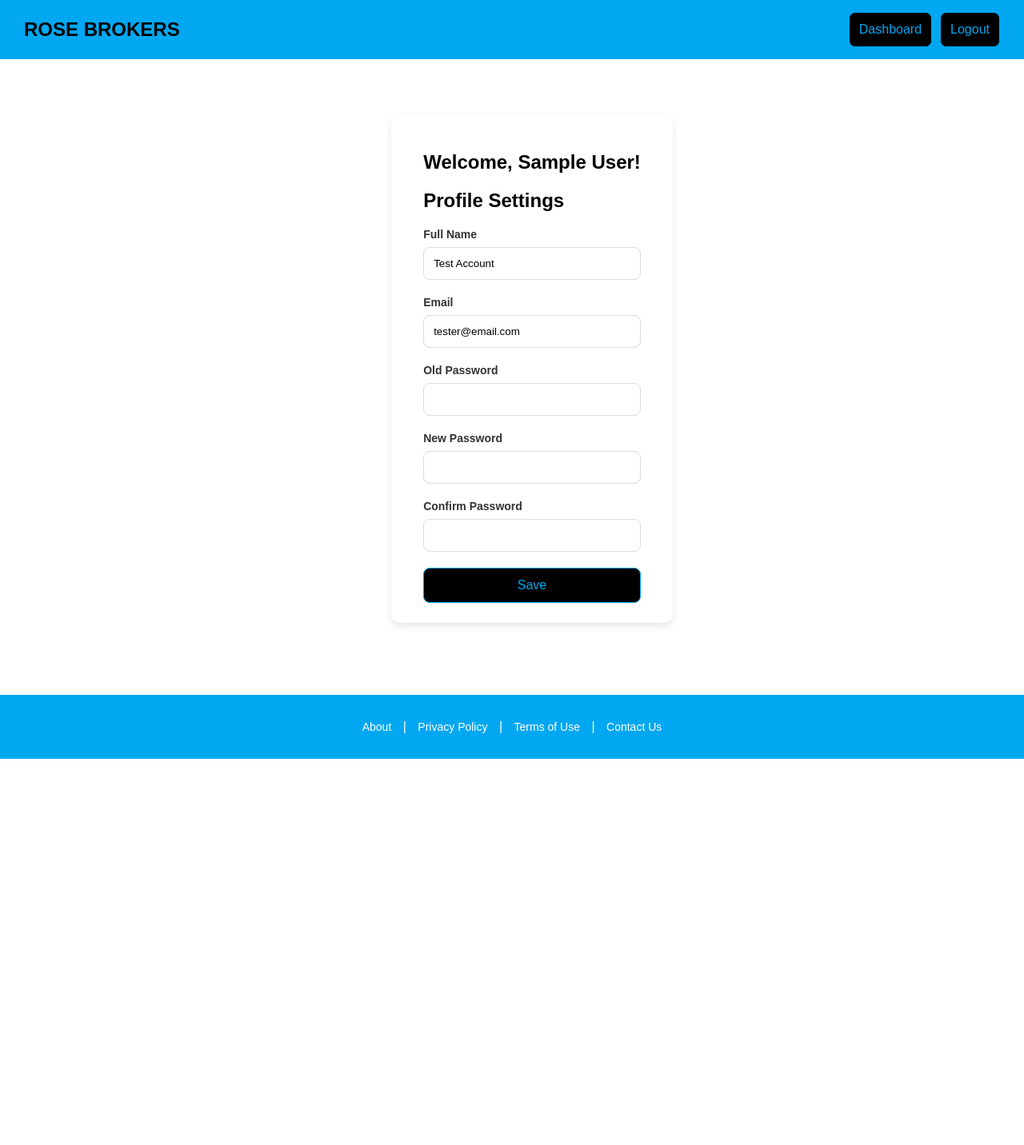
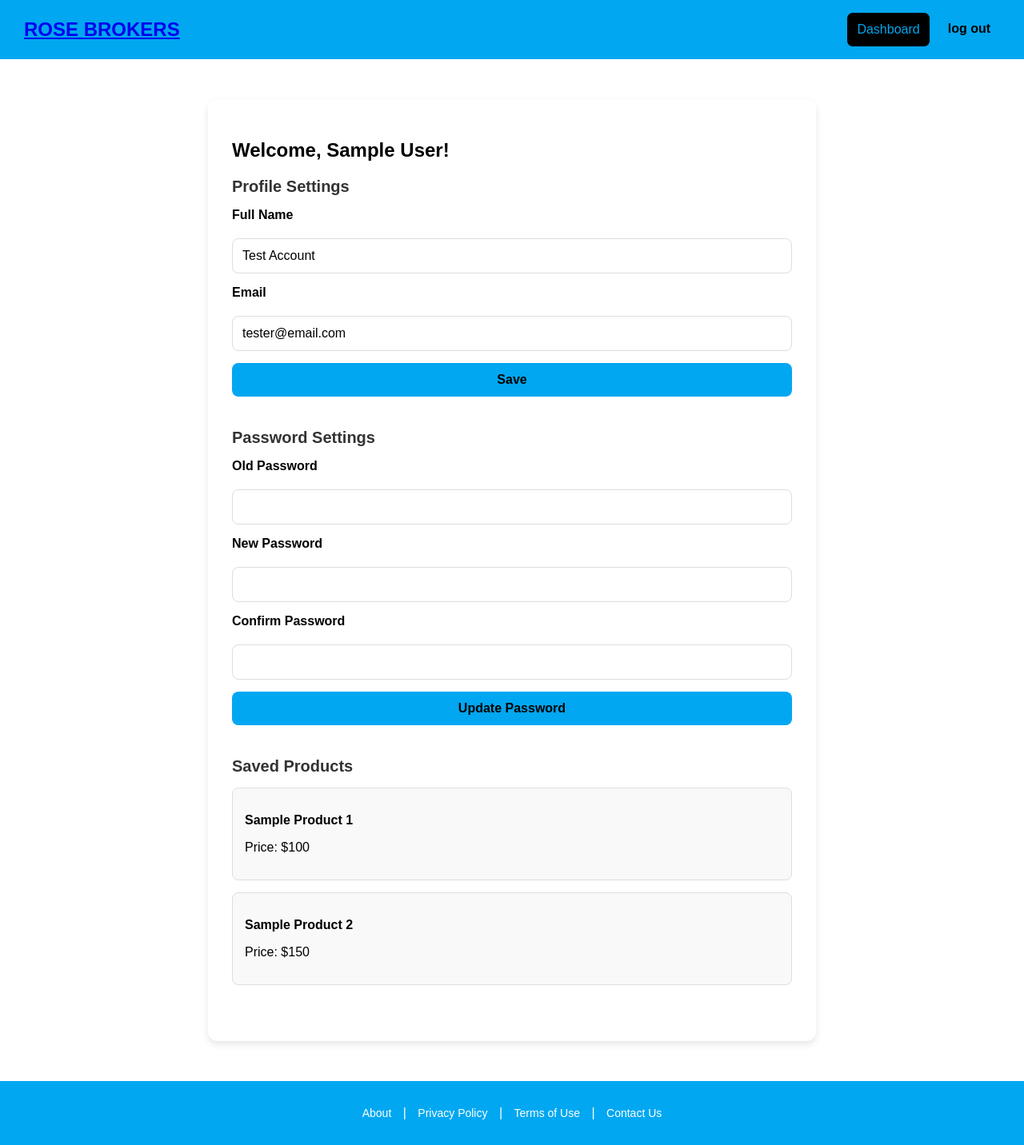
Before and after one commit to Theo-Asamp/Mortgage-Quotation-System, a PHP site: page /settings.php in a window 1280 px wide. Shown: the whole page at 80% size. Before the commit the page ends 949 px from the top, so only its background shows below. Run offline with PHP 8.4, Linux system fonts and the light colour scheme; the visitor is signed in with stand-in values (Sample User, id 1); data comes from the database, SQL or seed files in the repository.

Commit message:
Update settings.php

```diff
--- a/settings.php
+++ b/settings.php
@@ -62,46 +62,70 @@ if ($_SERVER["REQUEST_METHOD"] == "POST") {
     <meta charset="UTF-8">
     <meta name="viewport" content="width=device-width, initial-scale=1.0">
     <link rel="stylesheet" href="css/global.css" />
-    <title>Rose Mortgages Profile</title>
+    <title>Rose Mortgages - Profile</title>
 </head>
 
 <body>
 
 <header class="navbar">
-    <h1 class="navbar__title">ROSE BROKERS</h1>
+    <a href="dashboard.php"><h1 class="navbar__title">ROSE BROKERS</h1></a>
     <div class="navbar__buttons">
         <a href="dashboard.php"><button class="btn btn--register">Dashboard</button></a>
-        <a href="logout.php"><button class="btn btn--register">Logout</button></a>
+        <a href="logout.php"><button class="btn btn--login">log out</button></a>
     </div>
 </header>
 
-<section class="intro-section">
-    <div class="intro-section__content">
-        <h1>Welcome, <?php echo htmlspecialchars($_SESSION['fullname']); ?>!</h1>
-        <div class="register-section">
-            <h2>Profile Settings</h2>
+<section class="profile-page__container">
+    <div class="profile-page__content">
 
-            <?php if (isset($error)) echo "<p style='color: red;'>$error</p>"; ?>
-            <?php if (isset($success)) echo "<p style='color: green;'>$success</p>"; ?>
+        <h2 class="profile-page__title">Welcome, <?php echo htmlspecialchars($_SESSION['fullname']); ?>!</h2>
 
-            <form class="login-form" method="POST">
-                <label for="FullName">Full Name</label>
-                <input type="text" id="FullName" name="FullName" value="<?php echo htmlspecialchars($user['FullName']); ?>" required>
+        <div class="profile-page__section">
+            <h3 class="profile-page__section-title">Profile Settings</h3>
 
-                <label for="email">Email</label>
-                <input type="email" id="email" name="email" value="<?php echo htmlspecialchars($user['Email']); ?>" required>
+            <?php if (isset($error)) echo "<p class='profile-page__msg profile-page__msg--error'>$error</p>"; ?>
+            <?php if (isset($success)) echo "<p class='profile-page__msg profile-page__msg--success'>$success</p>"; ?>
 
-                <label for="old_password">Old Password</label>
-                <input type="password" id="old_password" name="old_password">
+            <form class="profile-page__form" method="POST">
+                <label for="FullName" class="profile-page__label">Full Name</label>
+                <input type="text" id="FullName" name="FullName" class="profile-page__input" value="<?php echo htmlspecialchars($user['FullName']); ?>" required>
 
-                <label for="new_password">New Password</label>
-                <input type="password" id="new_password" name="new_password">
+                <label for="email" class="profile-page__label">Email</label>
+                <input type="email" id="email" name="email" class="profile-page__input" value="<?php echo htmlspecialchars($user['Email']); ?>" required>
 
-                <label for="confirm_password">Confirm Password</label>
-                <input type="password" id="confirm_password" name="confirm_password">
+                <button type="submit" class="profile-page__btn profile-page__btn--save">Save</button>
+            </form>
+        </div>
 
-                <button type="submit" class="btn btn--register">Save</button>
+        <div class="profile-page__section">
+            <h3 class="profile-page__section-title">Password Settings</h3>
+            <form class="profile-page__form" method="POST">
+                <label for="old_password" class="profile-page__label">Old Password</label>
+                <input type="password" id="old_password" name="old_password" class="profile-page__input">
+
+                <label for="new_password" class="profile-page__label">New Password</label>
+                <input type="password" id="new_password" name="new_password" class="profile-page__input">
+
+                <label for="confirm_password" class="profile-page__label">Confirm Password</label>
+                <input type="password" id="confirm_password" name="confirm_password" class="profile-page__input">
+
+                <button type="submit" class="profile-page__btn profile-page__btn--save">Update Password</button>
             </form>
+        </div>
+
+        <div class="profile-page__section">
+            <h3 class="profile-page__section-title">Saved Products</h3>
+            <div class="profile-page__product-list">
+                <div class="profile-page__product-item">
+                    <p><strong>Sample Product 1</strong></p>
+                    <p>Price: $100</p>
+                </div>
+                <div class="profile-page__product-item">
+                    <p><strong>Sample Product 2</strong></p>
+                    <p>Price: $150</p>
+                </div>
+            </div>
+
         </div>
     </div>
 </section>
```
Lines whose indentation alone changed are shown as unchanged.
